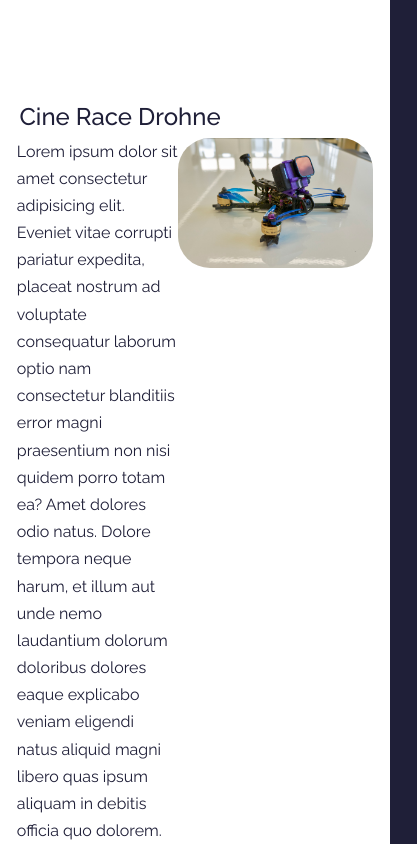
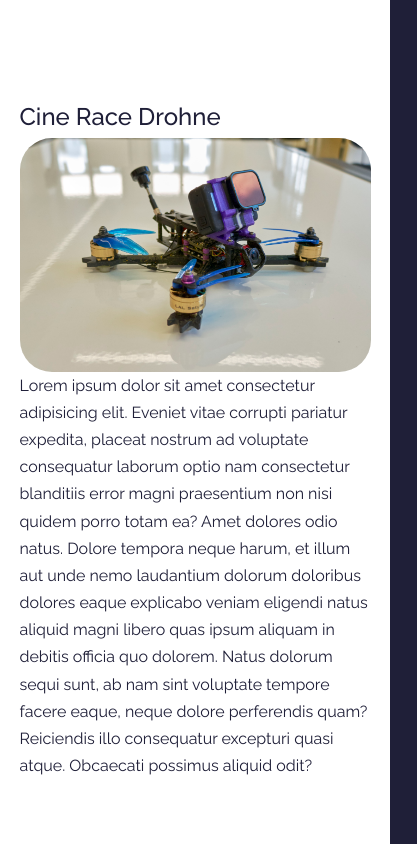
Before and after one commit to fjodorlundgren/Website, a React (Create React App) app: page / in a window 390 px wide. Shown: the part 1280-2124 px from the top of the page, 417 px wide, since content can reach past the window. Built offline with nearby package versions, Linux system fonts and the light colour scheme.

Commit message:
Drone pictures in order on mobile

```diff
--- a/src/components/drones/drones.css
+++ b/src/components/drones/drones.css
@@ -50,7 +50,11 @@ img {
 
 /* ================== MEDIA QUERIES (MEDIUM DEVICES) ===============*/
 
-@media screen and (max-width:1024px) {}
+@media screen and (max-width:1024px) {
+    .drone {
+        flex-direction: column-reverse;
+    }
+}
 
 
 /* ================== MEDIA QUERIES (SMALL DEVICES) ===============*/
```
